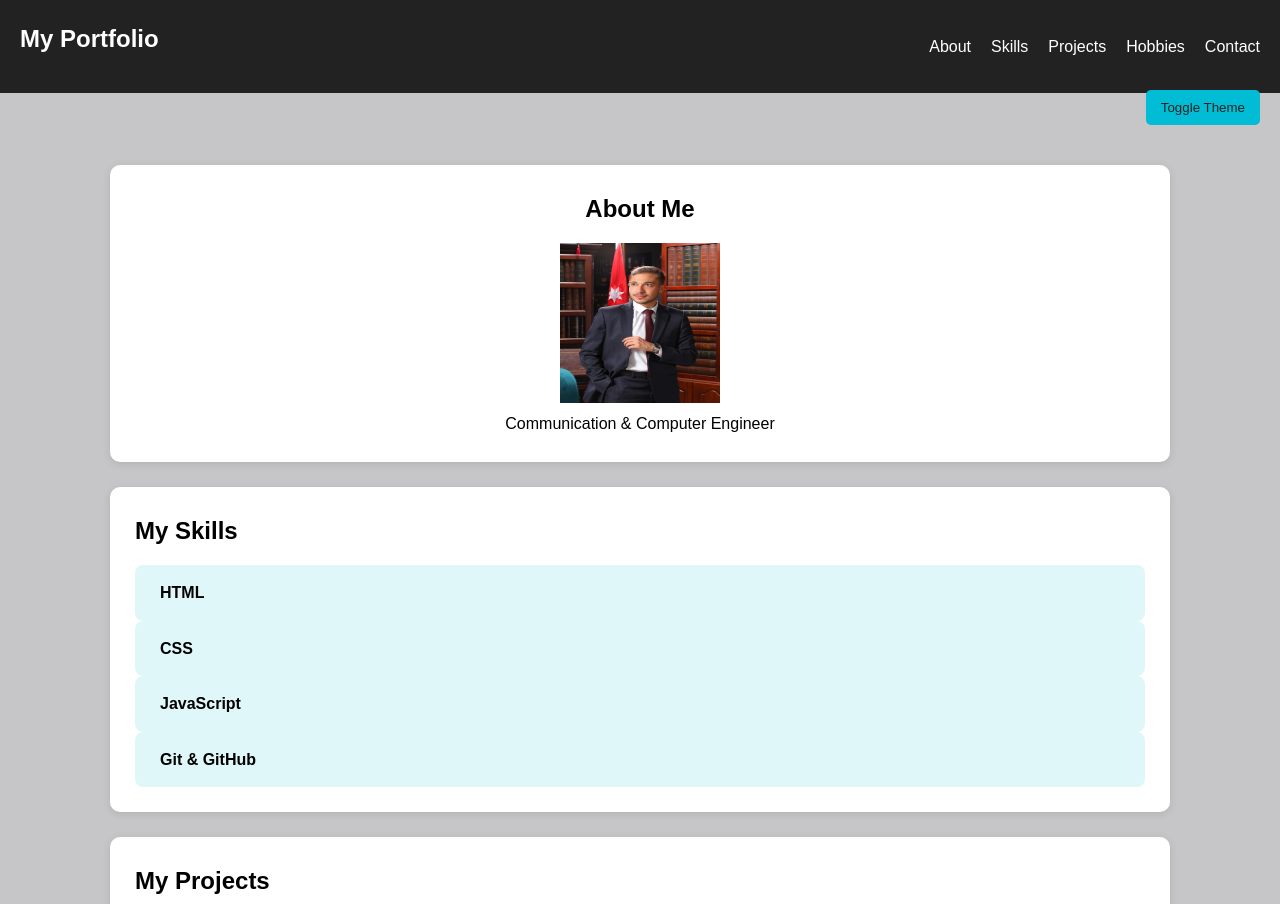
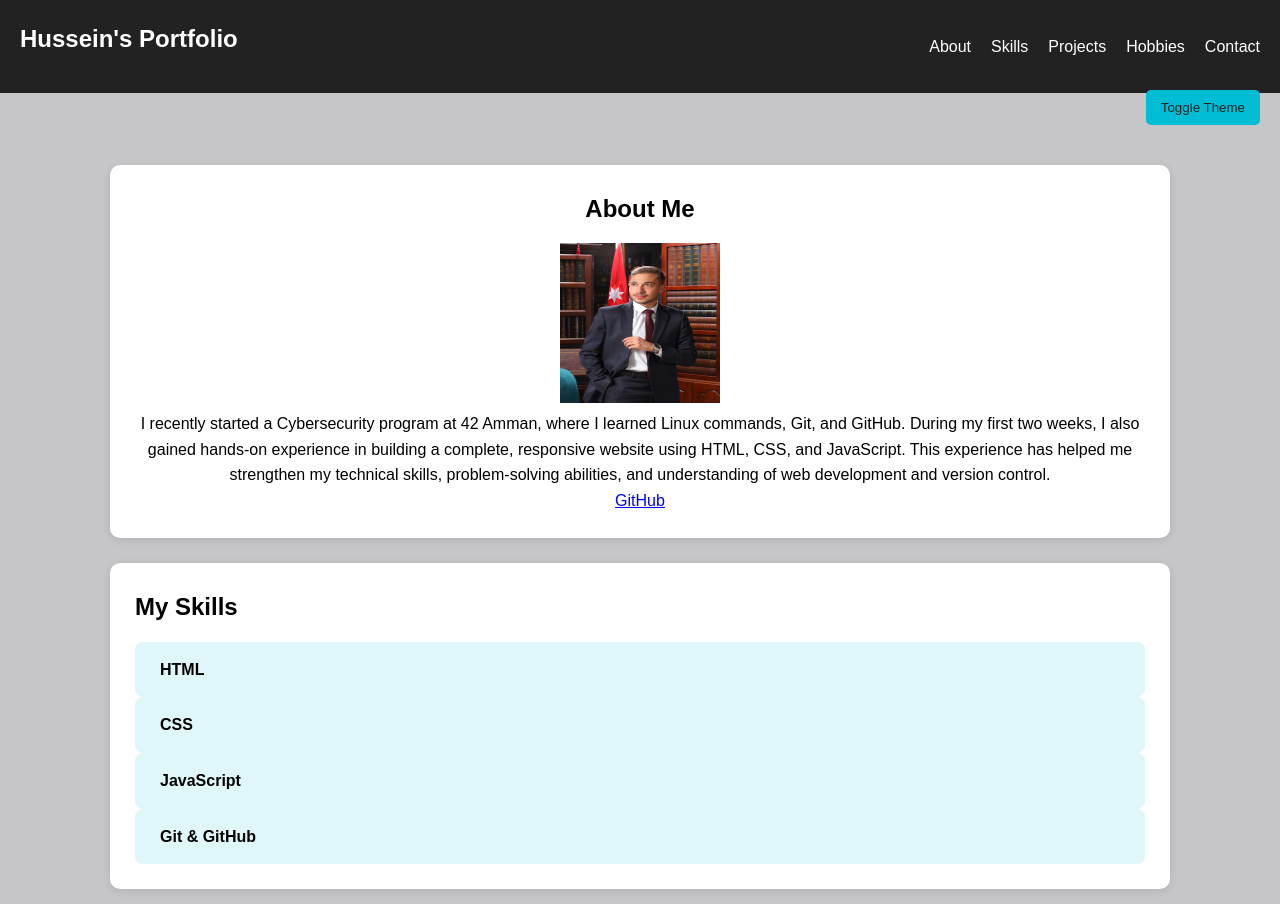
Before and after one commit to husseinDarabei/project04, a plain HTML site: page index.html in a window 1280 px wide. Shown: the top 904 px of the page. Drawn offline with Linux system fonts and the light colour scheme.

Commit message:
portgolio

```diff
--- a/index.html
+++ b/index.html
@@ -9,7 +9,7 @@
 <body>
 <header>
 <nav>
-<h2>My Portfolio</h2>
+<h2>Hussein's Portfolio</h2>
 <ul>
 <li><a href="#about">About</a></li>
 <li><a href="#skills">Skills</a></li>
@@ -24,7 +24,11 @@
 <section id="about">
 <h1>About Me</h1>
 <img src="assets/profile.jpg" alt="My Profile Photo">
-<p>Communication & Computer Engineer</p>
+<p>I recently started a Cybersecurity program at 42 Amman, where I learned Linux commands, Git, and GitHub. During my first two weeks, I also gained hands-on experience in building a complete, responsive website using HTML, CSS, and JavaScript. This experience has helped me strengthen my technical skills, problem-solving abilities, and understanding of web development and version control.</p>
+<div class="social-links">
+<a href="https://github.com/husseinDarabei/project04" target="_blank" rel="noopener noreferrer">GitHub</a>
+</div>
+
 </section>
 
 <section id="skills">
@@ -75,6 +79,9 @@
 <section id="contact">
 <h2>Contact Me</h2>
 <form>
+<p>Mailto: <a href="mailo: aldarabei.hussein@gmail.com">
+aldarabei.hussein@gmail.com </a>
+</p>
 <label for="name">Nmae:</label>
 <input type="text" id="name" name="name" required>
 <label  for="email">Email:</label>
```
